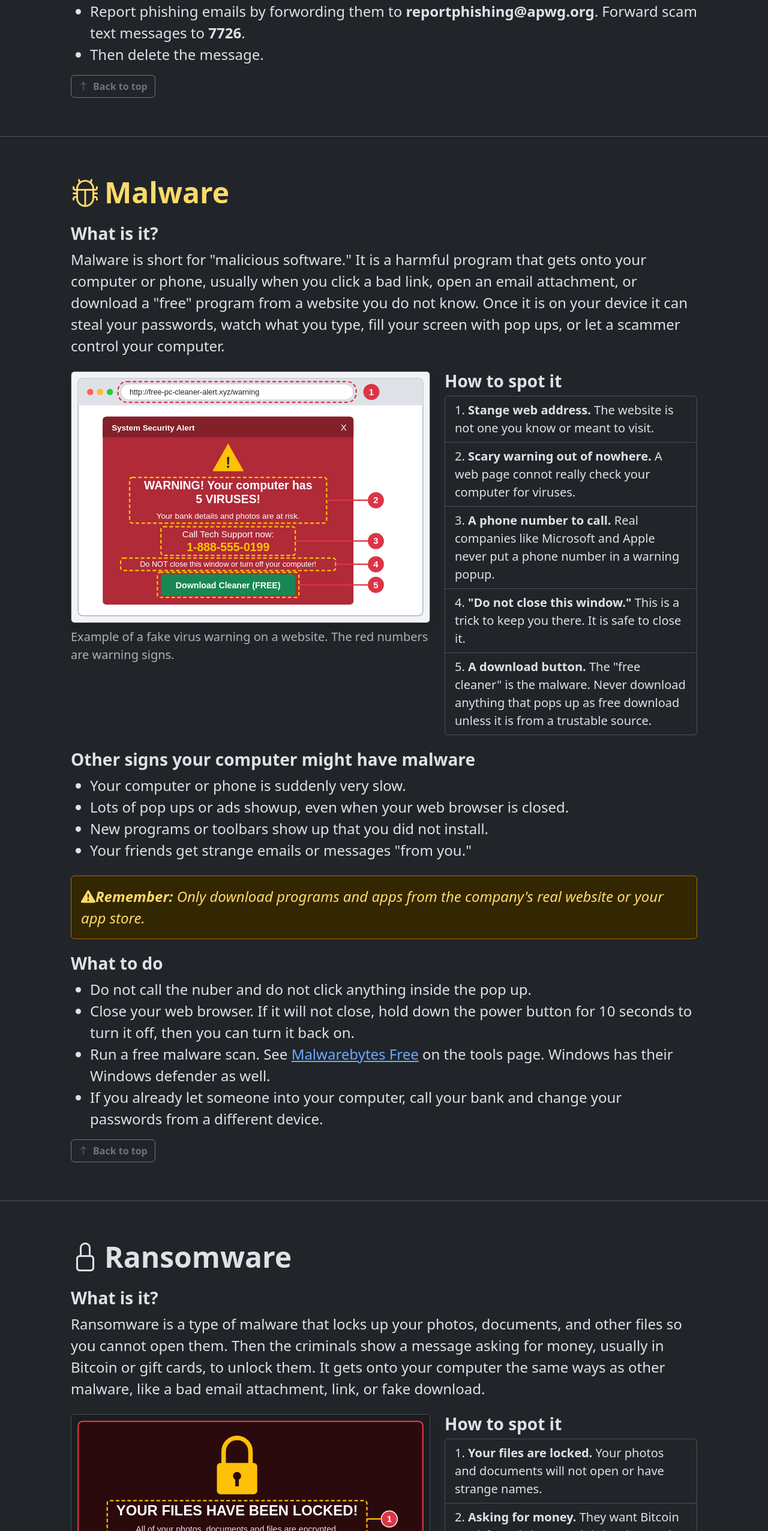
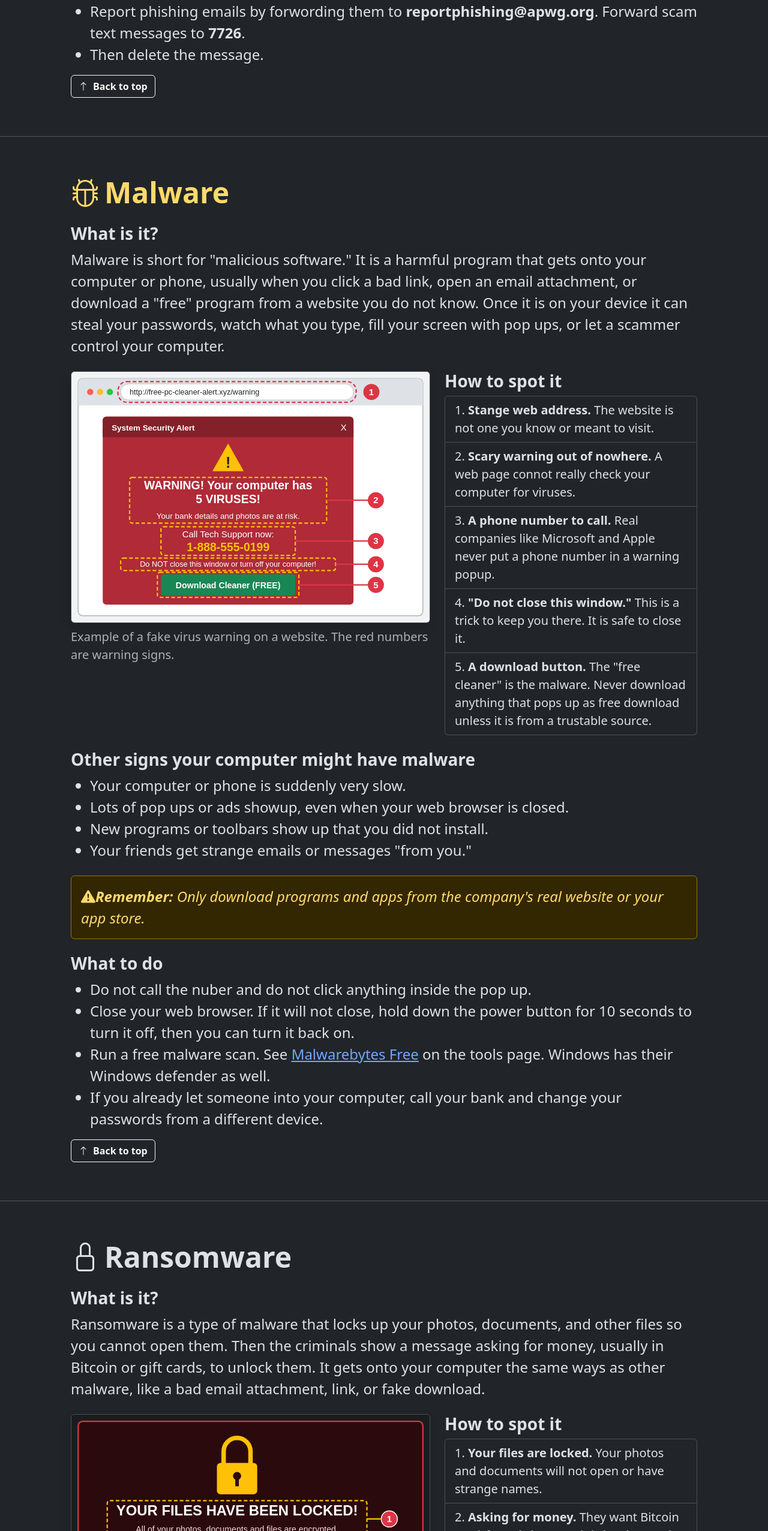
Before and after one commit to charlieT983/cybersecurity_impact_project, a plain HTML site: page threats.html in a window 1280 px wide. Shown: the part 1747-4300 px from the top of the page at 60% size. Drawn offline with nearby package versions, Linux system fonts and the light colour scheme.

Commit message:
fixed contrasting error

```diff
--- a/threats.html
+++ b/threats.html
@@ -87,7 +87,7 @@
         <li>Then delete the message.</li>
     </ul>
 
-    <a href="#" class="btn btn-outline-secondary fw-bold"><i class="bi bi-arrow-up me-2" aria-hidden="true"></i>Back to top</a>
+    <a href="#" class="btn btn-outline-light fw-bold"><i class="bi bi-arrow-up me-2" aria-hidden="true"></i>Back to top</a>
 </div>
 
 <hr>
@@ -138,7 +138,7 @@
         <li>If you already let someone into your computer, call your bank and change your passwords from a different device.</li>
     </ul>
 
-    <a href="#" class="btn btn-outline-secondary fw-bold"><i class="bi bi-arrow-up me-2" aria-hidden="true"></i>Back to top</a>
+    <a href="#" class="btn btn-outline-light fw-bold"><i class="bi bi-arrow-up me-2" aria-hidden="true"></i>Back to top</a>
 
 </div>
 
@@ -187,7 +187,7 @@
         <li>Keep your computer updated and do not open email attachments you were not expecting.</li>
     </ul>
 
-    <a href="#" class="btn btn-outline-secondary fw-bold"><i class="bi bi-arrow-up me-2" aria-hidden="true"></i>Back to top</a>
+    <a href="#" class="btn btn-outline-light fw-bold"><i class="bi bi-arrow-up me-2" aria-hidden="true"></i>Back to top</a>
 </div>
 
 <div class="container-fluid p-5 bg-body-tertiary text-center">
```
